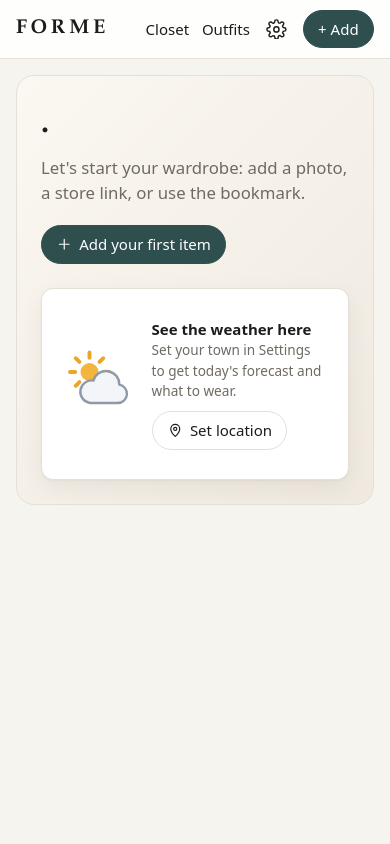
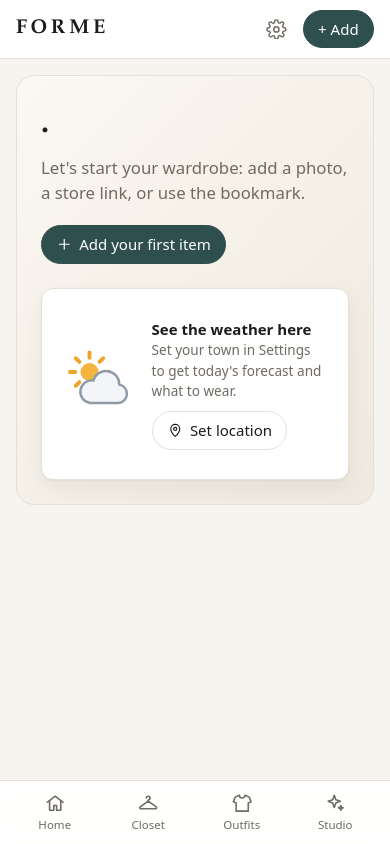
Before and after one commit to ecsmaple123/FORME, a Python web app: template app/templates/home.html in a window 390 px wide. Run offline with Jinja, Linux system fonts and the light colour scheme; the template is opened without the code that fills it, so the values that code supplies are empty.

Commit message:
Tabs: icon tabs centred in the header, a bottom tab bar on phones
Home, Closet, Outfits and Studio with icons in a segmented pill, the current page highlighted;
Settings and Add stay on the right. On phones the tabs move to a fixed bar at the bottom.

Co-Authored-By: Claude Opus 5.5 <noreply@anthropic.com>

```diff
--- a/app/static/style.css
+++ b/app/static/style.css
@@ -81,7 +81,7 @@ main { max-width: 1280px; margin: 0 auto; padding: 1.5rem 1.5rem 4rem; }
 .ic { width: 1.1em; height: 1.1em; vertical-align: -.2em; flex: none; }
 
 .topbar {
-  display: flex; align-items: center; justify-content: space-between; gap: 1rem;
+  display: grid; grid-template-columns: 1fr auto 1fr; align-items: center; gap: 1rem;
   padding: .7rem 1.5rem; background: color-mix(in srgb, var(--surface) 88%, transparent);
   border-bottom: 1px solid var(--line); position: sticky; top: 0; z-index: 5;
   backdrop-filter: saturate(1.4) blur(10px); -webkit-backdrop-filter: saturate(1.4) blur(10px);
@@ -90,10 +90,21 @@ main { max-width: 1280px; margin: 0 auto; padding: 1.5rem 1.5rem 4rem; }
   font-family: var(--serif); font-weight: 600; font-size: 1.25rem; letter-spacing: .28em;
   text-decoration: none; color: var(--text);
 }
-.topbar nav { display: flex; gap: 1.1rem; align-items: center; }
-.topbar nav a:not(.button) { text-decoration: none; color: var(--text); }
-.topbar nav a:not(.button):hover { color: var(--accent); }
-.icon-link { display: inline-flex; padding: .2rem; }
+.topbar .brand { justify-self: start; }
+.top-actions { justify-self: end; display: flex; gap: 1rem; align-items: center; }
+.icon-link { display: inline-flex; padding: .2rem; color: var(--muted); }
+.icon-link:hover, .icon-link.on { color: var(--accent); }
+/* main tabs: a segmented pill centred in the header */
+.tabs { display: flex; gap: .2rem; padding: .25rem; background: var(--surface-2); border-radius: 999px; }
+.tab {
+  display: inline-flex; align-items: center; gap: .45rem; padding: .4rem .95rem; border-radius: 999px;
+  color: var(--muted); text-decoration: none; font-weight: 500; font-size: .95rem;
+  transition: background .15s, color .15s, box-shadow .15s;
+}
+.tab .ic { width: 1.15rem; height: 1.15rem; }
+.tab:hover { color: var(--text); }
+.tab.on { background: var(--surface); color: var(--accent); box-shadow: 0 1px 2px rgba(30, 25, 15, .08), 0 2px 8px rgba(30, 25, 15, .06); }
+.tab:focus-visible { outline: 2px solid var(--focus); outline-offset: 1px; }
 .icon-link .ic { width: 1.3rem; height: 1.3rem; }
 
 button, .button {
@@ -404,8 +415,9 @@ details.panel form { margin-top: 1rem; max-width: 520px; }
   .preview, .form-layout, .detail, .row, .row.three { grid-template-columns: 1fr; }
   main { padding: 1rem; }
   .topbar { padding: .6rem 1rem; }
-  .topbar nav { gap: .8rem; }
-  .topbar nav .button { white-space: nowrap; padding-inline: .9rem; }
+  .top-actions { gap: .8rem; }
+  .top-actions .button { white-space: nowrap; padding-inline: .9rem; }
+  .tab { padding: .4rem .7rem; }
   .wide-only { display: none; }
 }
 @media (max-width: 520px) {
@@ -413,3 +425,21 @@ details.panel form { margin-top: 1rem; max-width: 520px; }
   .topbar .brand { letter-spacing: .18em; }
   .section-head { align-items: start; }
 }
+
+/* phones: the tabs become a tab bar at the bottom of the screen, centred */
+@media (max-width: 640px) {
+  /* no backdrop-filter here: it would make the header the containing block of the fixed tab bar */
+  .topbar { grid-template-columns: 1fr auto; background: var(--surface); backdrop-filter: none; -webkit-backdrop-filter: none; }
+  .tabs {
+    position: fixed; left: 0; right: 0; bottom: 0; z-index: 6; justify-content: center; gap: 0;
+    padding: .35rem .5rem calc(.35rem + env(safe-area-inset-bottom)); border-radius: 0;
+    background: color-mix(in srgb, var(--surface) 92%, transparent); border-top: 1px solid var(--line);
+    backdrop-filter: saturate(1.4) blur(10px); -webkit-backdrop-filter: saturate(1.4) blur(10px);
+  }
+  .tab { flex: 1; max-width: 6rem; flex-direction: column; gap: .15rem; padding: .3rem 0; font-size: .72rem; border-radius: 12px; }
+  .tab .ic { width: 1.4rem; height: 1.4rem; }
+  .tab.on { background: var(--accent-soft); box-shadow: none; }
+  main { padding-bottom: calc(5.5rem + env(safe-area-inset-bottom)); }
+  .studio-tools { gap: .3rem; }
+  .studio-tools button { padding-inline: .65rem; }
+}
--- a/app/templates/_icons.html
+++ b/app/templates/_icons.html
@@ -49,6 +49,10 @@
 {%- elif name == "moon" %}<path d="M20 14.5A8 8 0 0 1 9.5 4a8 8 0 1 0 10.5 10.5z"/>
 {%- elif name == "system" %}<rect x="3" y="4" width="18" height="12" rx="2"/><path d="M8 20h8M12 16v4"/>
 {%- elif name == "arrow" %}<path d="M5 12h14M13 6l6 6-6 6"/>
+{%- elif name == "home" %}<path d="M3.5 11 12 4.5l8.5 6.5"/><path d="M6 9.5V19.5h4.5v-5h3v5H18V9.5"/>
+{%- elif name == "hanger" %}<path d="M10 6.5a2 2 0 1 1 2 2v1.3"/><path d="M12 9.8 3.4 16a1.1 1.1 0 0 0 .6 2h16a1.1 1.1 0 0 0 .6-2L12 9.8z"/>
+{%- elif name == "shirt" %}<path d="M9 3.5 4.5 5.5 2.5 10.5l3 1.2v8.8h13v-8.8l3-1.2-2-5-4.5-2a3 3 0 0 1-6 0z"/>
+{%- elif name == "sparkle" %}<path d="M11 3.5l1.7 4.8 4.8 1.7-4.8 1.7L11 16.5l-1.7-4.8L4.5 10l4.8-1.7z"/><path d="M18 14.5l.7 1.8 1.8.7-1.8.7-.7 1.8-.7-1.8-1.8-.7 1.8-.7z"/>
 {%- elif name == "camera" %}<path d="M4 8h3l2-3h6l2 3h3a1 1 0 0 1 1 1v9a1 1 0 0 1-1 1H4a1 1 0 0 1-1-1V9a1 1 0 0 1 1-1z"/><circle cx="12" cy="13" r="3.5"/>
 {%- elif name == "plus" %}<path d="M12 5v14M5 12h14"/>
 {%- elif name == "up" %}<path d="M6 15l6-6 6 6"/>
--- a/app/templates/base.html
+++ b/app/templates/base.html
@@ -4,22 +4,31 @@
 <html lang="en" data-theme="{{ p.theme }}">
 <head>
   <meta charset="utf-8">
-  <meta name="viewport" content="width=device-width, initial-scale=1">
+  <meta name="viewport" content="width=device-width, initial-scale=1, viewport-fit=cover">
   <meta name="color-scheme" content="{{ 'light dark' if p.theme == 'system' else p.theme }}">
   <title>{% block title %}FORME{% endblock %}</title>
   <link rel="stylesheet" href="/static/style.css">
   <script src="/static/htmx.min.js" defer></script>
 </head>
 <body>
+  {% set path = request.url.path %}
   <header class="topbar">
     <a class="brand" href="/">FORME</a>
-    <nav>
-      <a href="/closet">Closet</a>
-      <a href="/outfits">Outfits</a>
-      <a href="/studio" class="wide-only">Studio</a>
-      <a href="/settings" class="icon-link" title="Settings">{{ icon("settings", label="Settings") }}</a>
+    {# Centred in the header; a tab bar at the bottom of the screen on phones. #}
+    <nav class="tabs" aria-label="Main">
+      {% for href, label, ic, prefixes in [
+           ("/", "Home", "home", ()),
+           ("/closet", "Closet", "hanger", ("/closet", "/items")),
+           ("/outfits", "Outfits", "shirt", ("/outfits",)),
+           ("/studio", "Studio", "sparkle", ("/studio",))] %}
+      {% set on = path == href or (prefixes and path.startswith(prefixes)) %}
+      <a href="{{ href }}" class="tab{{ ' on' if on }}"{% if on %} aria-current="page"{% endif %}>{{ icon(ic) }}<span>{{ label }}</span></a>
+      {% endfor %}
+    </nav>
+    <div class="top-actions">
+      <a href="/settings" class="icon-link{{ ' on' if path.startswith('/settings') }}" title="Settings">{{ icon("settings", label="Settings") }}</a>
       <a class="button primary" href="/add">+ Add<span class="wide-only"> item</span></a>
-    </nav>
+    </div>
   </header>
   <main>
     {% block content %}{% endblock %}
```
Also changed, not shown: PROJECT_NOTES.md (+8 -1 lines), tests/test_outfits.py (+11 -0 lines).
